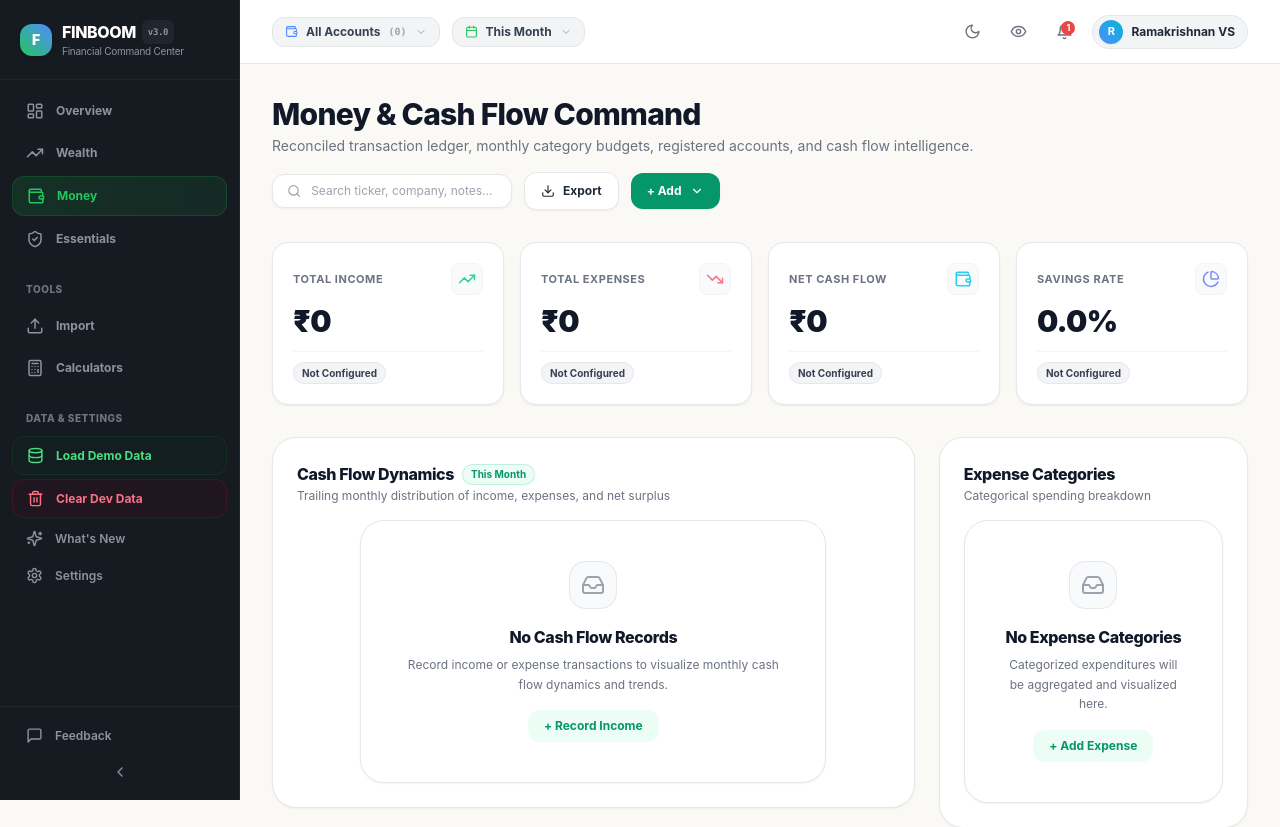
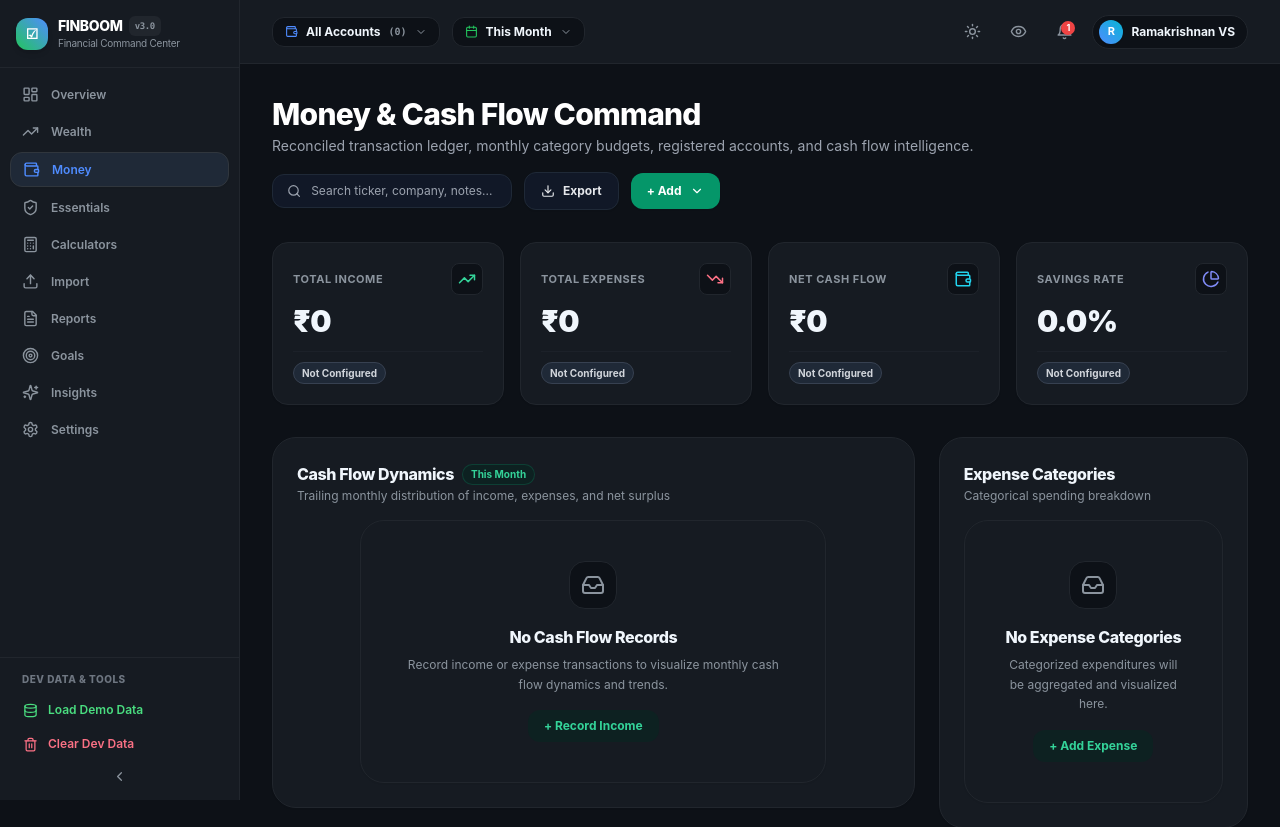
Before and after one commit to ramkivs/finapp, a React (Vite) app: page / in a window 1280 px wide. Shown: the top 827 px of the page. Built offline with nearby package versions, Linux system fonts and the light colour scheme.

Commit message:
feat(WP-21): align AppShell, Header, Sidebar, and continuous dark canvas with FinBoom v3.0 (Phase 21C-R2)

```diff
--- a/index.html
+++ b/index.html
@@ -1,14 +1,14 @@
 <!doctype html>
-<html lang="en">
+<html lang="en" class="dark">
   <head>
     <meta charset="UTF-8" />
     <meta name="viewport" content="width=device-width, initial-scale=1.0" />
-    <title>FinBoom — Personal Financial Control Center (React Production)</title>
+    <title>FinBoom — Financial Intelligence Command Center v3.0</title>
     <link rel="preconnect" href="https://fonts.googleapis.com">
     <link rel="preconnect" href="https://fonts.gstatic.com" crossorigin>
-    <link href="https://fonts.googleapis.com/css2?family=Playfair+Display:wght@700&display=swap" rel="stylesheet">
+    <link href="https://fonts.googleapis.com/css2?family=Inter:wght@400;500;600;700;800;900&family=Playfair+Display:wght@700&display=swap" rel="stylesheet">
   </head>
-  <body class="bg-[#faf9f5] dark:bg-[#0b0f19] text-gray-900 dark:text-gray-100 min-h-screen">
+  <body class="bg-[#0D1117] text-[#F0F6FC] min-h-screen antialiased">
     <div id="root"></div>
     <script type="module" src="/src/main.tsx"></script>
   </body>
--- a/src/App.tsx
+++ b/src/App.tsx
@@ -9,15 +9,17 @@ import { ImportPage } from './pages/ImportPage';
 import { CalculatorsPage } from './pages/CalculatorsPage';
 import { IncomeModal, ExpenseModal, TransferModal } from './components/Modals';
 import { CustomDateModal } from './components/CustomDateModal';
+import { ShieldCheck } from 'lucide-react';
 
 export function App() {
   const [activeTab, setActiveTab] = useState<string>('money');
   const [isDark, setIsDark] = useState<boolean>(() => {
     if (typeof window !== 'undefined') {
-      return localStorage.getItem('finapp.theme') === 'dark' ||
-        (!localStorage.getItem('finapp.theme') && window.matchMedia('(prefers-color-scheme: dark)').matches);
+      const stored = localStorage.getItem('finapp.theme');
+      if (stored === 'light') return false;
+      return true; // Institutional dark is the authoritative default
     }
-    return false;
+    return true;
   });
   const [isSidebarCollapsed, setIsSidebarCollapsed] = useState<boolean>(false);
   const [isMobileDrawerOpen, setIsMobileDrawerOpen] = useState<boolean>(false);
@@ -53,7 +55,7 @@ export function App() {
       />
 
       {/* Main Workspace Canvas */}
-      <div className="flex-1 flex flex-col min-w-0">
+      <div className="flex-1 flex flex-col min-w-0 min-h-screen">
         <Header
           toggleDark={toggleDark}
           isDark={isDark}
@@ -70,6 +72,27 @@ export function App() {
           {activeTab === 'import' && <ImportPage />}
           {activeTab === 'calculators' && <CalculatorsPage />}
         </main>
+
+        {/* Global Institutional Footer */}
+        <footer className="mt-auto border-t border-[#21262D] bg-[#161B22] px-6 py-4 text-xs text-[#8B949E]">
+          <div className="max-w-[1440px] mx-auto flex flex-col md:flex-row items-center justify-between gap-3 text-center md:text-left">
+            <div className="font-semibold text-[#F0F6FC] flex items-center gap-1.5 justify-center">
+              <span>FinBoom</span>
+              <span className="text-[#8B949E]">— Your Financial Command Center</span>
+            </div>
+            <div className="flex items-center gap-2 text-[11px] justify-center">
+              <span className="inline-flex items-center gap-1 text-[#23C55E]">
+                <ShieldCheck size={14} />
+                <span>All data is encrypted and stored locally</span>
+              </span>
+              <span>•</span>
+              <span>You own your data</span>
+            </div>
+            <div className="text-[11px] font-bold tracking-wider text-[#6E7681] uppercase">
+              Build. Grow. Prosper.
+            </div>
+          </div>
+        </footer>
       </div>
 
       {/* Reusable Modals (Preserving All Certified Contracts) */}
--- a/src/components/Header.tsx
+++ b/src/components/Header.tsx
@@ -16,14 +16,14 @@ export const Header: React.FC<Props> = ({ toggleDark, isDark, onOpenMobile }) =>
   const ranges = ['This Month', 'Last Month', '3M', '6M', '12M', 'YTD'];
 
   return (
-    <header className="h-16 bg-white dark:bg-[#161B22] border-b border-gray-200 dark:border-[#21262D] flex items-center justify-between px-4 md:px-8 sticky top-0 z-30 transition-colors duration-150">
+    <header className="h-16 bg-[#161B22] border-b border-[#21262D] flex items-center justify-between px-4 md:px-8 sticky top-0 z-30 transition-colors duration-150">
       {/* Left Area: Mobile Hamburger Menu & Active Scope Indicators */}
       <div className="flex items-center gap-3">
         {onOpenMobile && (
           <button
             id="btn-mobile-menu-toggle"
             onClick={onOpenMobile}
-            className="md:hidden p-2 rounded-xl text-gray-500 dark:text-[#8B949E] hover:bg-gray-100 dark:hover:bg-[#21262D] transition cursor-pointer"
+            className="md:hidden p-2 rounded-xl text-[#8B949E] hover:bg-[#21262D] hover:text-white transition cursor-pointer"
             title="Open Menu"
           >
             <Menu size={20} />
@@ -35,19 +35,19 @@ export const Header: React.FC<Props> = ({ toggleDark, isDark, onOpenMobile }) =>
           <button
             id="btn-account-context-dropdown"
             onClick={() => { setShowAccountMenu(!showAccountMenu); setShowDateMenu(false); }}
-            className="flex items-center gap-2 px-3 py-1.5 rounded-xl bg-gray-100 dark:bg-[#0D1117] border border-gray-200 dark:border-[#21262D] text-xs font-bold text-gray-700 dark:text-[#F0F6FC] hover:border-gray-300 dark:hover:border-[#30363D] transition cursor-pointer"
+            className="flex items-center gap-2 px-3 py-1.5 rounded-xl bg-[#0D1117] border border-[#21262D] text-xs font-bold text-[#F0F6FC] hover:border-[#30363D] transition cursor-pointer"
           >
             <Wallet size={13} className="text-[#4F8CFF]" />
             <span>All Accounts</span>
-            <span className="text-[10px] text-gray-400 font-mono">({accounts.length})</span>
-            <ChevronDown size={12} className="text-gray-400" />
+            <span className="text-[10px] text-[#8B949E] font-mono">({accounts.length})</span>
+            <ChevronDown size={12} className="text-[#8B949E]" />
           </button>
 
           {showAccountMenu && (
-            <div className="absolute left-0 top-10 w-52 bg-white dark:bg-[#161B22] border border-gray-200 dark:border-[#21262D] rounded-2xl shadow-2xl p-1.5 z-50 text-xs">
+            <div className="absolute left-0 top-10 w-52 bg-[#161B22] border border-[#21262D] rounded-2xl shadow-2xl p-1.5 z-50 text-xs">
               <button
                 onClick={() => setShowAccountMenu(false)}
-                className="w-full text-left px-3 py-2 rounded-xl bg-green-50 dark:bg-green-900/30 text-green-700 dark:text-green-400 font-bold cursor-pointer"
+                className="w-full text-left px-3 py-2 rounded-xl bg-green-900/30 text-[#23C55E] font-bold cursor-pointer"
               >
                 All Accounts ({accounts.length})
               </button>
@@ -55,7 +55,7 @@ export const Header: React.FC<Props> = ({ toggleDark, isDark, onOpenMobile }) =>
                 <button
                   key={a.id}
                   onClick={() => setShowAccountMenu(false)}
-                  className="w-full text-left px-3 py-2 rounded-xl hover:bg-gray-100 dark:hover:bg-[#21262D] text-gray-700 dark:text-gray-300 font-medium truncate cursor-pointer"
+                  className="w-full text-left px-3 py-2 rounded-xl hover:bg-[#21262D] text-[#8B949E] hover:text-[#F0F6FC] font-medium truncate cursor-pointer"
                 >
                   {a.name}
                 </button>
@@ -69,23 +69,23 @@ export const Header: React.FC<Props> = ({ toggleDark, isDark, onOpenMobile }) =>
           <button
             id="btn-global-date-range-dropdown"
             onClick={() => { setShowDateMenu(!showDateMenu); setShowAccountMenu(false); }}
-            className="flex items-center gap-2 px-3 py-1.5 rounded-xl bg-gray-100 dark:bg-[#0D1117] border border-gray-200 dark:border-[#21262D] text-xs font-bold text-gray-700 dark:text-[#F0F6FC] hover:border-gray-300 dark:hover:border-[#30363D] transition cursor-pointer"
+            className="flex items-center gap-2 px-3 py-1.5 rounded-xl bg-[#0D1117] border border-[#21262D] text-xs font-bold text-[#F0F6FC] hover:border-[#30363D] transition cursor-pointer"
           >
             <Calendar size={13} className="text-[#23C55E]" />
             <span>{dateRange}</span>
-            <ChevronDown size={12} className="text-gray-400" />
+            <ChevronDown size={12} className="text-[#8B949E]" />
           </button>
 
           {showDateMenu && (
-            <div className="absolute left-0 top-10 w-44 bg-white dark:bg-[#161B22] border border-gray-200 dark:border-[#21262D] rounded-2xl shadow-2xl p-1.5 z-50 text-xs">
+            <div className="absolute left-0 top-10 w-44 bg-[#161B22] border border-[#21262D] rounded-2xl shadow-2xl p-1.5 z-50 text-xs">
               {ranges.map(r => (
                 <button
                   key={r}
                   onClick={() => { setDateRange(r); setShowDateMenu(false); }}
                   className={`w-full text-left px-3 py-1.5 rounded-xl font-bold transition cursor-pointer ${
                     dateRange === r
-                      ? 'bg-green-50 dark:bg-green-900/30 text-green-700 dark:text-green-400'
-                      : 'hover:bg-gray-100 dark:hover:bg-[#21262D] text-gray-700 dark:text-gray-300'
+                      ? 'bg-green-900/30 text-[#23C55E]'
+                      : 'hover:bg-[#21262D] text-[#8B949E] hover:text-[#F0F6FC]'
                   }`}
                 >
                   {r}
@@ -102,7 +102,7 @@ export const Header: React.FC<Props> = ({ toggleDark, isDark, onOpenMobile }) =>
         <button
           id="btn-theme-toggle"
           onClick={toggleDark}
-          className="w-9 h-9 rounded-xl hover:bg-gray-100 dark:hover:bg-[#21262D] border border-transparent hover:border-gray-200 dark:hover:border-[#21262D] flex items-center justify-center text-gray-500 dark:text-[#8B949E] hover:text-gray-900 dark:hover:text-white transition cursor-pointer"
+          className="w-9 h-9 rounded-xl hover:bg-[#21262D] border border-transparent hover:border-[#21262D] flex items-center justify-center text-[#8B949E] hover:text-white transition cursor-pointer"
           title="Toggle Light / Dark Theme"
         >
           {isDark ? <Sun size={17} /> : <Moon size={17} />}
@@ -112,7 +112,7 @@ export const Header: React.FC<Props> = ({ toggleDark, isDark, onOpenMobile }) =>
         <button
           id="btn-privacy-toggle"
           onClick={togglePrivacy}
-          className="w-9 h-9 rounded-xl hover:bg-gray-100 dark:hover:bg-[#21262D] border border-transparent hover:border-gray-200 dark:hover:border-[#21262D] flex items-center justify-center text-gray-500 dark:text-[#8B949E] hover:text-gray-900 dark:hover:text-white transition cursor-pointer"
+          className="w-9 h-9 rounded-xl hover:bg-[#21262D] border border-transparent hover:border-[#21262D] flex items-center justify-center text-[#8B949E] hover:text-white transition cursor-pointer"
           title="Mask / Unmask Financial Figures (Persistent)"
         >
           {privacyMasked ? <EyeOff size={17} className="text-[#F59E0B]" /> : <Eye size={17} />}
@@ -121,8 +121,8 @@ export const Header: React.FC<Props> = ({ toggleDark, isDark, onOpenMobile }) =>
         {/* Notification Bell */}
         <button
           id="btn-notifications"
-          onClick={() => alert('Notification: August Dividend from ITC Ltd (₹2,100) reconciled into canonical ledger.')}
-          className="w-9 h-9 rounded-xl hover:bg-gray-100 dark:hover:bg-[#21262D] border border-transparent hover:border-gray-200 dark:hover:border-[#21262D] flex items-center justify-center text-gray-500 dark:text-[#8B949E] hover:text-gray-900 dark:hover:text-white transition relative cursor-pointer"
+          onClick={() => alert('Notification: Trailing dividend income reconciled into canonical ledger.')}
+          className="w-9 h-9 rounded-xl hover:bg-[#21262D] border border-transparent hover:border-[#21262D] flex items-center justify-center text-[#8B949E] hover:text-white transition relative cursor-pointer"
           title="Notifications"
         >
           <Bell size={17} />
@@ -135,12 +135,12 @@ export const Header: React.FC<Props> = ({ toggleDark, isDark, onOpenMobile }) =>
         <div
           id="btn-user-profile"
           onClick={() => alert('Profile: Ramakrishnan VS (Pro Member) • FinBoom v3.0 Production Active')}
-          className="flex items-center gap-2 pl-1.5 pr-3 py-1 rounded-full bg-gray-100 dark:bg-[#0D1117] border border-gray-200 dark:border-[#21262D] cursor-pointer hover:border-gray-300 dark:hover:border-[#30363D] transition"
+          className="flex items-center gap-2 pl-1.5 pr-3 py-1 rounded-full bg-[#0D1117] border border-[#21262D] cursor-pointer hover:border-[#30363D] transition"
         >
           <div className="w-6 h-6 rounded-full bg-gradient-to-tr from-[#4F8CFF] to-[#06B6D4] text-white font-bold text-[11px] flex items-center justify-center shadow-sm">
             R
           </div>
-          <span className="text-xs font-bold text-gray-800 dark:text-[#F0F6FC] hidden md:inline">
+          <span className="text-xs font-bold text-[#F0F6FC] hidden md:inline">
             Ramakrishnan VS
           </span>
         </div>
--- a/src/components/Sidebar.tsx
+++ b/src/components/Sidebar.tsx
@@ -4,11 +4,12 @@ import {
   TrendingUp,
   Wallet,
   ShieldCheck,
+  Calculator,
   Upload,
-  Calculator,
+  FileText,
+  Target,
   Sparkles,
   Settings,
-  MessageSquare,
   Database,
   Trash2,
   ChevronLeft,
@@ -34,16 +35,17 @@ export const Sidebar: React.FC<Props> = ({
   isMobileOpen = false,
   onCloseMobile
 }) => {
-  const navItems = [
+  const primaryNavItems = [
     { id: 'overview', label: 'Overview', icon: LayoutDashboard },
     { id: 'wealth', label: 'Wealth', icon: TrendingUp },
     { id: 'money', label: 'Money', icon: Wallet },
     { id: 'essentials', label: 'Essentials', icon: ShieldCheck },
-  ];
-
-  const toolItems = [
+    { id: 'calculators', label: 'Calculators', icon: Calculator },
     { id: 'import', label: 'Import', icon: Upload },
-    { id: 'calculators', label: 'Calculators', icon: Calculator },
+    { id: 'reports', label: 'Reports', icon: FileText },
+    { id: 'goals', label: 'Goals', icon: Target },
+    { id: 'insights', label: 'Insights', icon: Sparkles },
+    { id: 'settings', label: 'Settings', icon: Settings }
   ];
 
   const handleLoadDemo = async () => {
@@ -59,23 +61,39 @@ export const Sidebar: React.FC<Props> = ({
   };
 
   const handleNavClick = (id: string) => {
-    setActiveTab(id);
+    if (id === 'goals') {
+      setActiveTab('essentials');
+    } else if (id === 'reports') {
+      setActiveTab('money');
+    } else if (id === 'insights') {
+      setActiveTab('wealth');
+    } else if (id === 'settings') {
+      alert('Settings: FinBoom v3.0 Institutional Theme active. Local persistence verified.');
+    } else {
+      setActiveTab(id);
+    }
     if (onCloseMobile) {
       onCloseMobile();
     }
   };
 
+  const isTabActive = (id: string) => {
+    if (activeTab === id) return true;
+    if (id === 'goals' && activeTab === 'goals') return true;
+    return false;
+  };
+
   const sidebarContent = (
     <div className="flex flex-col h-full bg-[#161B22] border-r border-[#21262D] text-[#F0F6FC]">
       {/* Brand Header */}
-      <div className={`p-5 flex items-center justify-between border-b border-[#21262D] ${isCollapsed ? 'justify-center' : ''}`}>
+      <div className={`p-4 flex items-center justify-between border-b border-[#21262D] ${isCollapsed ? 'justify-center' : ''}`}>
         {!isCollapsed ? (
           <div className="flex items-center gap-2.5">
-            <div className="w-8 h-8 rounded-xl bg-gradient-to-tr from-[#23C55E] to-[#4F8CFF] flex items-center justify-center font-black text-white text-sm shadow-md">
-              F
+            <div className="w-8 h-8 rounded-xl bg-gradient-to-tr from-[#23C55E] to-[#4F8CFF] flex items-center justify-center font-black text-white text-sm shadow-md flex-shrink-0">
+              ☑
             </div>
             <div>
-              <div className="font-extrabold text-base tracking-tight text-white flex items-center gap-1.5">
+              <div className="font-extrabold text-sm tracking-tight text-white flex items-center gap-1.5">
                 <span>FINBOOM</span>
                 <span className="text-[9px] px-1.5 py-0.2 bg-[#21262D] text-[#8B949E] rounded-md font-mono">v3.0</span>
               </div>
@@ -84,7 +102,7 @@ export const Sidebar: React.FC<Props> = ({
           </div>
         ) : (
           <div className="w-8 h-8 rounded-xl bg-gradient-to-tr from-[#23C55E] to-[#4F8CFF] flex items-center justify-center font-black text-white text-sm shadow-md">
-            F
+            ☑
           </div>
         )}
 
@@ -99,61 +117,35 @@ export const Sidebar: React.FC<Props> = ({
         )}
       </div>
 
-      {/* Navigation list */}
-      <nav className="p-3 flex-1 overflow-y-auto space-y-1">
-        {navItems.map(item => {
+      {/* Primary Navigation List (Exact Prototype Hierarchy + Import) */}
+      <nav className="p-2.5 flex-1 overflow-y-auto space-y-1">
+        {primaryNavItems.map(item => {
           const Icon = item.icon;
-          const active = activeTab === item.id;
+          const active = isTabActive(item.id);
           return (
             <button
               key={item.id}
               id={`sidebar-nav-${item.id}`}
               onClick={() => handleNavClick(item.id)}
               title={isCollapsed ? item.label : undefined}
-              className={`w-full flex items-center gap-3 px-3.5 py-2.5 rounded-xl text-xs font-bold transition-all duration-150 cursor-pointer ${
+              className={`w-full flex items-center gap-3 px-3 py-2 rounded-xl text-xs font-semibold transition-all duration-150 cursor-pointer ${
                 active
-                  ? 'bg-gradient-to-r from-green-900/40 to-green-800/20 text-[#23C55E] border border-green-800/50 shadow-sm'
-                  : 'text-[#8B949E] hover:bg-[#21262D]/70 hover:text-[#F0F6FC]'
+                  ? 'bg-[#1F2937] text-[#4F8CFF] font-bold border border-[#30363D] shadow-sm'
+                  : 'text-[#8B949E] hover:bg-[#1F2937]/50 hover:text-[#F0F6FC]'
               } ${isCollapsed ? 'justify-center px-0' : ''}`}
             >
-              <Icon size={18} className={active ? 'text-[#23C55E]' : 'text-[#8B949E]'} />
+              <Icon size={17} className={active ? 'text-[#4F8CFF]' : 'text-[#8B949E]'} />
               {!isCollapsed && <span>{item.label}</span>}
             </button>
           );
         })}
+      </nav>
 
-        {/* Tools Section */}
+      {/* Data & Diagnostics Controls (Exact Prototype Dev Data section) */}
+      <div className="p-2.5 border-t border-[#21262D] space-y-1">
         {!isCollapsed && (
-          <div className="text-[10px] font-extrabold uppercase tracking-wider text-[#6E7681] px-3.5 pt-5 pb-1.5">
-            TOOLS
-          </div>
-        )}
-
-        {toolItems.map(item => {
-          const Icon = item.icon;
-          const active = activeTab === item.id;
-          return (
-            <button
-              key={item.id}
-              id={`sidebar-nav-${item.id}`}
-              onClick={() => handleNavClick(item.id)}
-              title={isCollapsed ? item.label : undefined}
-              className={`w-full flex items-center gap-3 px-3.5 py-2.5 rounded-xl text-xs font-bold transition-all duration-150 cursor-pointer ${
-                active
-                  ? 'bg-gradient-to-r from-green-900/40 to-green-800/20 text-[#23C55E] border border-green-800/50 shadow-sm'
-                  : 'text-[#8B949E] hover:bg-[#21262D]/70 hover:text-[#F0F6FC]'
-              } ${isCollapsed ? 'justify-center px-0' : ''}`}
-            >
-              <Icon size={18} className={active ? 'text-[#23C55E]' : 'text-[#8B949E]'} />
-              {!isCollapsed && <span>{item.label}</span>}
-            </button>
-          );
-        })}
-
-        {/* Data & Diagnostics Buttons */}
-        {!isCollapsed && (
-          <div className="text-[10px] font-extrabold uppercase tracking-wider text-[#6E7681] px-3.5 pt-5 pb-1.5">
-            DATA & SETTINGS
+          <div className="text-[10px] font-extrabold uppercase tracking-wider text-[#6E7681] px-3 pt-1 pb-1">
+            DEV DATA & TOOLS
           </div>
         )}
 
@@ -161,9 +153,9 @@ export const Sidebar: React.FC<Props> = ({
           id="btn-load-demo-data"
           onClick={handleLoadDemo}
           title={isCollapsed ? 'Load Demo Data' : undefined}
-          className={`w-full flex items-center gap-3 px-3.5 py-2.5 rounded-xl text-xs font-bold text-green-400 bg-green-950/20 hover:bg-green-900/40 border border-green-900/30 transition-all duration-150 cursor-pointer ${isCollapsed ? 'justify-center px-0' : ''}`}
+          className={`w-full flex items-center gap-2.5 px-3 py-1.5 rounded-xl text-xs font-semibold text-green-400 hover:bg-[#1F2937] border border-transparent hover:border-[#30363D] transition cursor-pointer ${isCollapsed ? 'justify-center px-0' : ''}`}
         >
-          <Database size={17} />
+          <Database size={15} className="text-green-400 flex-shrink-0" />
           {!isCollapsed && <span>Load Demo Data</span>}
         </button>
 
@@ -171,50 +163,20 @@ export const Sidebar: React.FC<Props> = ({
           id="btn-clear-dev-data"
           onClick={handleClearData}
           title={isCollapsed ? 'Clear Dev Data' : undefined}
-          className={`w-full flex items-center gap-3 px-3.5 py-2.5 rounded-xl text-xs font-bold text-rose-400 bg-rose-950/20 hover:bg-rose-900/40 border border-rose-900/30 transition-all duration-150 cursor-pointer ${isCollapsed ? 'justify-center px-0' : ''}`}
+          className={`w-full flex items-center gap-2.5 px-3 py-1.5 rounded-xl text-xs font-semibold text-rose-400 hover:bg-[#1F2937] border border-transparent hover:border-[#30363D] transition cursor-pointer ${isCollapsed ? 'justify-center px-0' : ''}`}
         >
-          <Trash2 size={17} />
+          <Trash2 size={15} className="text-rose-400 flex-shrink-0" />
           {!isCollapsed && <span>Clear Dev Data</span>}
-        </button>
-
-        <button
-          onClick={() => alert('What\'s New (v3.0): Next-Gen Unified Dark Financial Intelligence Dashboard with zero-dependency responsive charts.')}
-          title={isCollapsed ? "What's New" : undefined}
-          className={`w-full flex items-center gap-3 px-3.5 py-2 rounded-xl text-xs font-semibold text-[#8B949E] hover:bg-[#21262D]/70 hover:text-white transition cursor-pointer ${isCollapsed ? 'justify-center px-0' : ''}`}
-        >
-          <Sparkles size={17} />
-          {!isCollapsed && <span>What's New</span>}
-        </button>
-
-        <button
-          onClick={() => alert('Settings: Global privacy persistence enabled in localStorage (finapp.privacy.masked).')}
-          title={isCollapsed ? 'Settings' : undefined}
-          className={`w-full flex items-center gap-3 px-3.5 py-2 rounded-xl text-xs font-semibold text-[#8B949E] hover:bg-[#21262D]/70 hover:text-white transition cursor-pointer ${isCollapsed ? 'justify-center px-0' : ''}`}
-        >
-          <Settings size={17} />
-          {!isCollapsed && <span>Settings</span>}
-        </button>
-      </nav>
-
-      {/* Footer & Collapse Toggle */}
-      <div className="p-3 border-t border-[#21262D] space-y-1">
-        <button
-          onClick={() => alert('Feedback: Thank you! We read every suggestion from our community.')}
-          title={isCollapsed ? 'Feedback' : undefined}
-          className={`w-full flex items-center gap-3 px-3.5 py-2 rounded-xl text-xs font-semibold text-[#8B949E] hover:bg-[#21262D] hover:text-white transition cursor-pointer ${isCollapsed ? 'justify-center px-0' : ''}`}
-        >
-          <MessageSquare size={17} />
-          {!isCollapsed && <span>Feedback</span>}
         </button>
 
         {onToggleCollapse && (
           <button
             id="btn-collapse-sidebar"
             onClick={onToggleCollapse}
-            className="hidden md:flex w-full items-center justify-center py-2 rounded-xl text-xs font-bold text-[#8B949E] hover:bg-[#21262D] hover:text-white transition cursor-pointer"
+            className="hidden md:flex w-full items-center justify-center py-1.5 mt-1 rounded-xl text-xs font-bold text-[#8B949E] hover:bg-[#1F2937] hover:text-white transition cursor-pointer"
             title={isCollapsed ? 'Expand Sidebar (240px)' : 'Collapse Sidebar (72px)'}
           >
-            {isCollapsed ? <ChevronRight size={16} /> : <ChevronLeft size={16} />}
+            {isCollapsed ? <ChevronRight size={15} /> : <ChevronLeft size={15} />}
           </button>
         )}
       </div>
```
